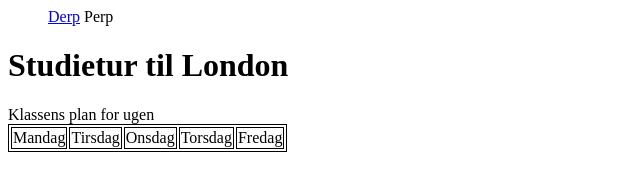
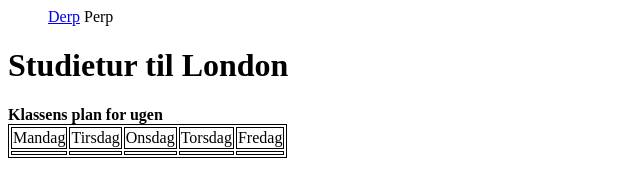
Before and after one commit to Buivanket10/London, a plain HTML site: page London.html in a window 1280 px wide. Shown: the whole page, without its empty margins (0-640 px from the left). Drawn offline with Linux system fonts and the light colour scheme.

Commit message:
Kappa 22

```diff
--- a/London.html
+++ b/London.html
@@ -17,7 +17,7 @@
 	<li> Perp </li>
 	</ul>
 	<h1>Studietur til London</h1>
-	Klassens plan for ugen
+	<b>Klassens plan for ugen</b>
 	<table>
 	<tr>
 		<td>Mandag</td>
@@ -25,6 +25,12 @@
 		<td>Onsdag</td>
 		<td>Torsdag</td>
 		<td>Fredag</td>
+	<tr>
+		<td></td>
+		<td></td>
+		<td></td>
+		<td></td>
+		<td></td>
 	</table>
 	</body>
 </html>
```
